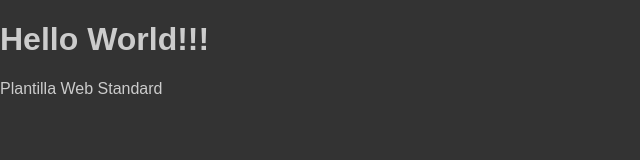
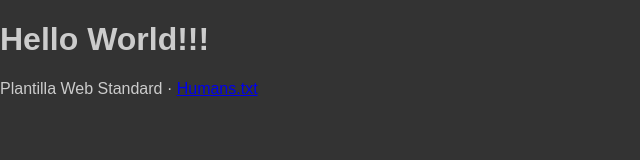
Before and after one commit to BCasal/Proyecto-Web-Standard, a plain HTML site: page index.html in a window 1280 px wide. Shown: the whole page, without its empty margins (0-640 px from the left). Drawn offline with Linux system fonts and the light colour scheme.

Commit message:
Añadir archivo humans.txt

```diff
--- a/index.html
+++ b/index.html
@@ -14,6 +14,8 @@
 	<link rel="stylesheet" href="css/vendors/normalize.css">
 	<link rel="stylesheet" href="css/style.css">
 
+	<link rel="author" href="humans.txt">
+
 	<title>Document</title>
 	<meta name="description" content="">
 </head>
@@ -25,7 +27,7 @@
 
 	</main>
 	<footer>
-		<p>Plantilla Web Standard</p>
+		<p>Plantilla Web Standard · <a href="humans.txt">Humans.txt</a></p>
 	</footer>
 	<script src="js/vendors/modernizr-custom.js"></script>
 	<script src="js/main.js"></script>
```
Also changed, not shown: humans.txt (added).
